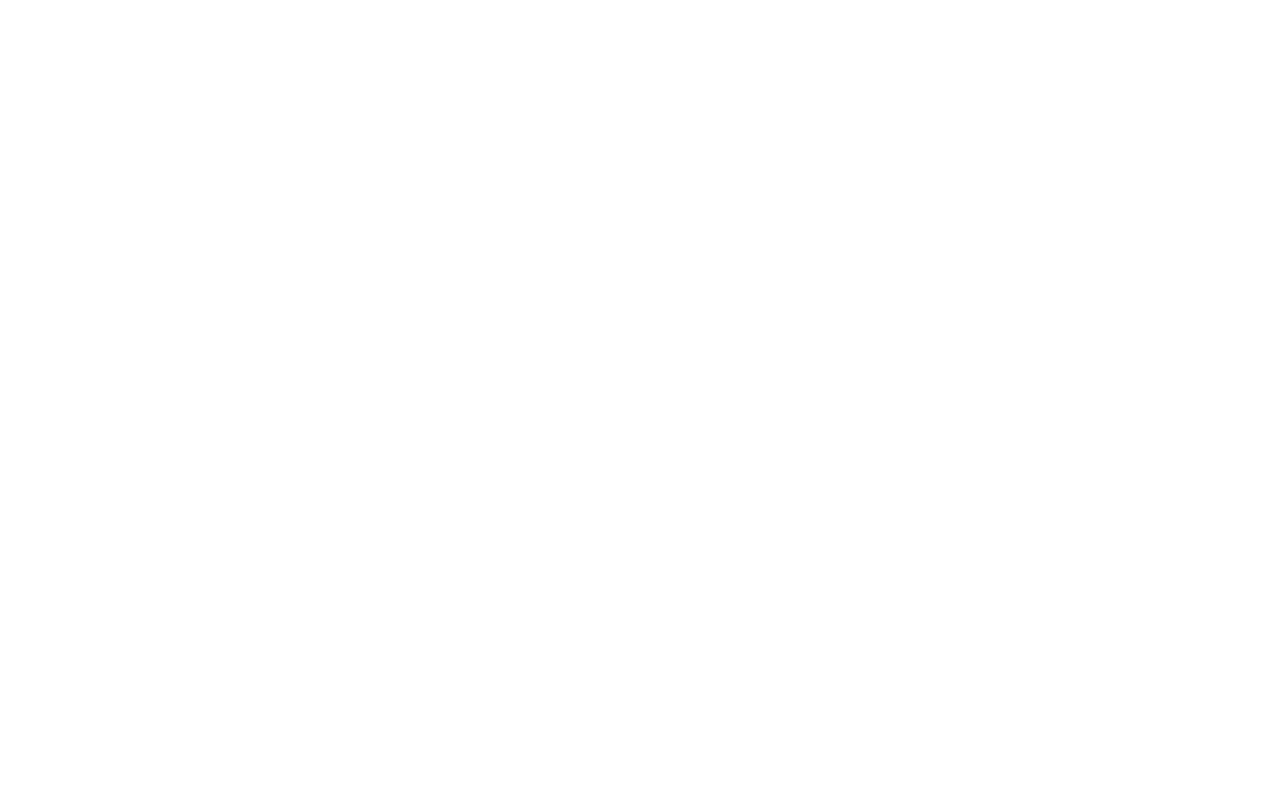
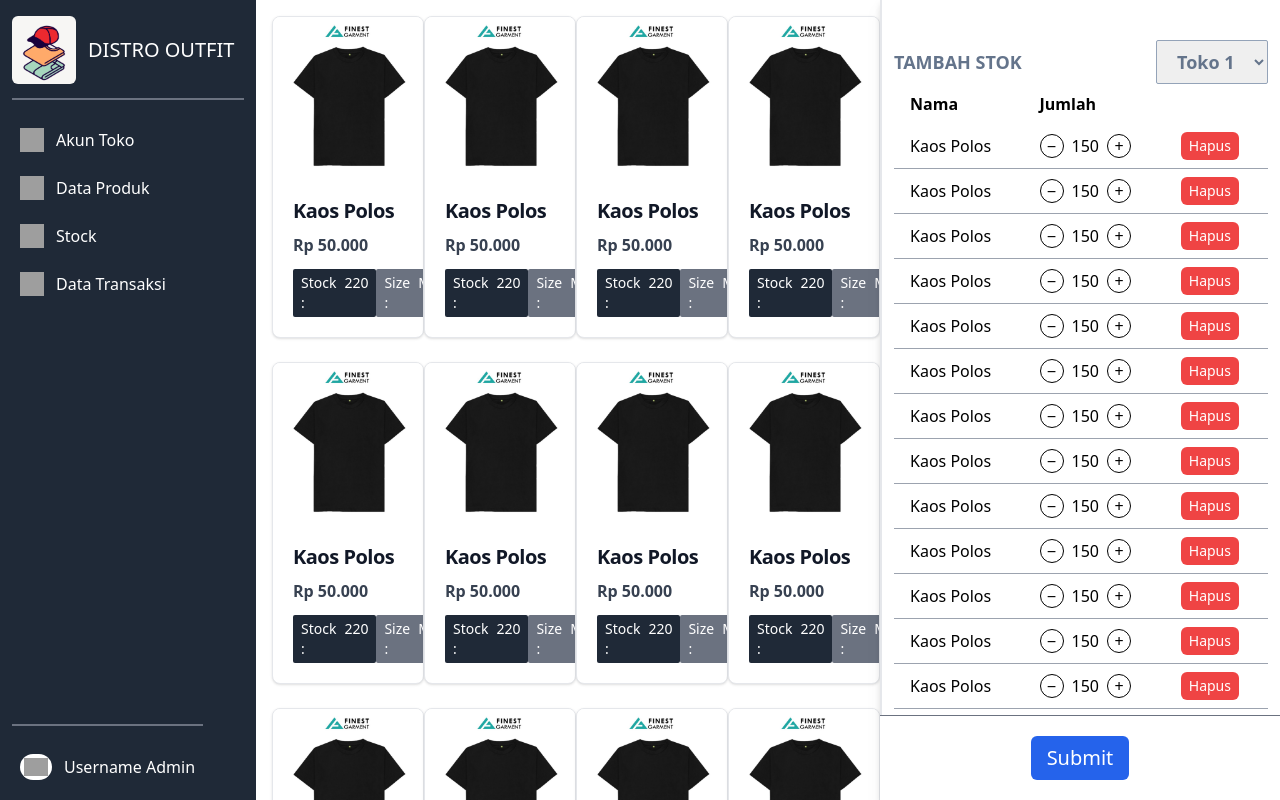
Before and after one commit to IIQball/project-fullstack-semester-4, a React (Vite) app: page /add-stock in a window 1280 px wide. Before the commit this address had no page. Shown: the top 800 px of the page. Built offline with nearby package versions, Linux system fonts and the light colour scheme; grey boxes are pictures that could not be loaded.

Commit message:
buat page tambah stok barang
masih style awal, belum terhubung dengan backend

```diff
--- a/src/App.jsx
+++ b/src/App.jsx
@@ -2,11 +2,13 @@
 
 // pages
 import StockBarang from  './pages/StokBarang'
+import AddStock from './pages/AddStock'
 
 function App() {
   return (
     <Routes>
       <Route path='/:idUser/stok-barang' element = {<StockBarang />} />
+      <Route path='/add-stock' element = {<AddStock />} />
     </Routes>
   )
 }
--- /dev/null
+++ b/src/components/AddStock/ItemCard.jsx
@@ -0,0 +1,31 @@
+const ItemCard = () => {
+  const list = [1,1,1,1,1,1,1,1,1,1,1,1,1,1,1,1,1,1,1]
+  return(
+    <>
+      {list.map(() => (
+        <div className="max-w-[13rem] bg-white border border-gray-200 rounded-lg shadow overflow-hidden">
+          <div className="w-full h-40 bg-cover bg-center bg-[url('/src/img/img1.jpeg')]">
+          </div>
+          <div className="p-5">
+            <h5 className="mb-2 text-xl font-bold tracking-tight text-gray-900">Kaos Polos</h5>
+            <p className="mb-3 font-semibold text-base text-gray-700">Rp 50.000</p>
+
+            {/* stock dan size */}
+            <div className="flex justify-between">
+              <div className="flex bg-gray-800 max-w-fit py-1 px-2 text-sm text-white rounded-sm">
+                <p className="mr-2">Stock : </p>
+                <p>220</p>
+              </div>
+              <div className="flex bg-gray-500 max-w-fit py-1 px-2 text-sm text-white rounded-sm">
+                <p className="mr-2">Size : </p>
+                <p>M</p>
+              </div>
+            </div>
+          </div>
+        </div>
+      ))}
+    </>
+
+  )
+}
+export default ItemCard
--- /dev/null
+++ b/src/components/AddStock/RightBar.jsx
@@ -0,0 +1,63 @@
+const RightBar = () => {
+    const list = [1,1,1,1,1,1,1,1,1,1,1,1,1,1,1,]
+    return(
+        <>
+            <div className="fixed right-0 top-0 h-full bg-white min-w-[25rem] border-l-2 drop-shadow-lg px-3 pb-24 overflow-y-auto">
+                <div className="sticky z-20 top-0 pt-10 flex justify-between items-center text-lg font-bold text-slate-500 bg-white">
+                    <h1>TAMBAH STOK</h1>
+                    <select name="toko" id="toko"
+                    className="border border-slate-400 py-2 px-4 rounded-sm focus:outline-none">
+                        <option value="toko1">Toko 1</option>
+                        <option value="toko2">Toko 2</option>
+                    </select>
+                </div>
+                <div>
+                    <table className="w-full text-left text-base">
+                        <thead>
+                            <tr>
+                                <th scope="col" className="sticky top-[5.2rem] bg-white z-10 px-4 py-2">Nama</th>
+                                <th scope="col" className="sticky top-[5.2rem] bg-white z-10 px-4 py-2">Jumlah</th>
+                                <th scope="col" className="sticky top-[5.2rem] bg-white z-10 px-4 py-2"></th>
+                            </tr>
+                        </thead>
+                        <tbody>
+                            {list.map(() => (
+                                <tr className="border-b border-gray-400">
+                                    <td scope="col" className="px-4 py-2">Kaos Polos</td>
+                                    <td scope="col" className="px-4 py-2">
+                                        <div className="flex">
+                                            <button>
+                                                <div className="border border-black px-1 rounded-full mr-2 active:bg-slate-500 h-6 w-6 flex items-center justify-center">
+                                                    <p>−</p>
+                                                </div>
+                                            </button>
+                                            <p>150</p>
+                                            <button>
+                                                <div className="border border-black px-1 rounded-full ml-2 active:bg-slate-500 h-6 w-6 flex items-center justify-center">
+                                                    <p>+</p>
+                                                </div>
+                                            </button>
+                                        </div>
+                                    </td>
+                                    <td scope="col" className="px-4 py-2">
+                                        <button className="bg-red-500 text-white text-sm px-2 py-1 rounded-md active:bg-red-700">
+                                            Hapus
+                                        </button>
+                                    </td>
+                                </tr>
+                            ))}
+                        </tbody>
+                    </table>
+                </div>
+
+            </div>
+            {/* tombol submit */}
+            <div className=" fixed bottom-0 right-0 bg-white min-w-[25rem]">
+                <div className="flex items-center justify-center border-t border-gray-500 py-5">
+                    <button className="bg-blue-600 text-white text-xl px-4 py-2 rounded-md">Submit</button>
+                </div>
+            </div>
+        </>
+    )
+}
+export default RightBar
--- /dev/null
+++ b/src/pages/AddStock.jsx
@@ -0,0 +1,19 @@
+import ItemCard from "../components/AddStock/ItemCard"
+import RightBar from "../components/AddStock/RightBar"
+import AdminLayout from "../components/layout/AdminLayout"
+
+const AddStock = () => {
+
+    return(
+        <>
+            <AdminLayout>
+                <div className="grid grid-cols-4 gap-y-6 pr-96">
+                    <ItemCard />
+                </div>
+                <RightBar />
+            </AdminLayout>
+        </>
+    )
+}
+
+export default AddStock
```
